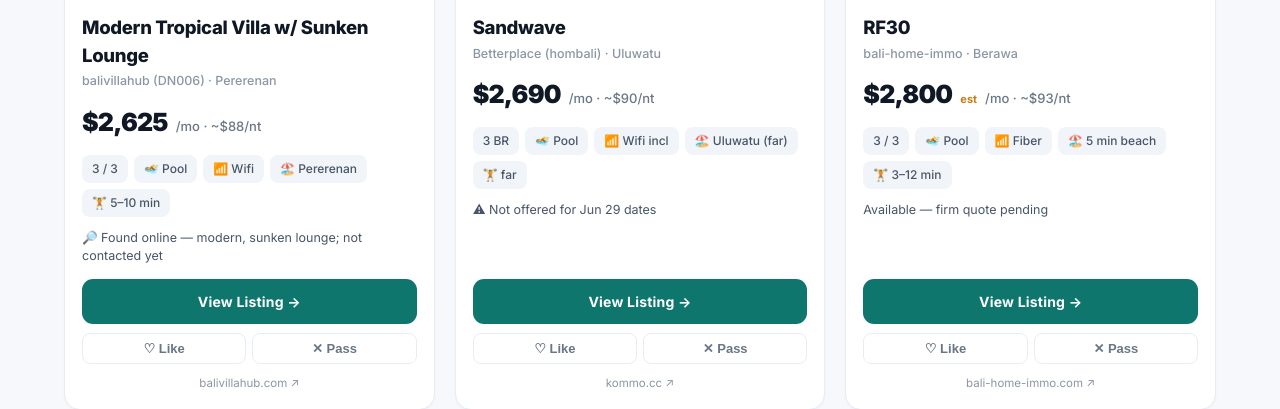
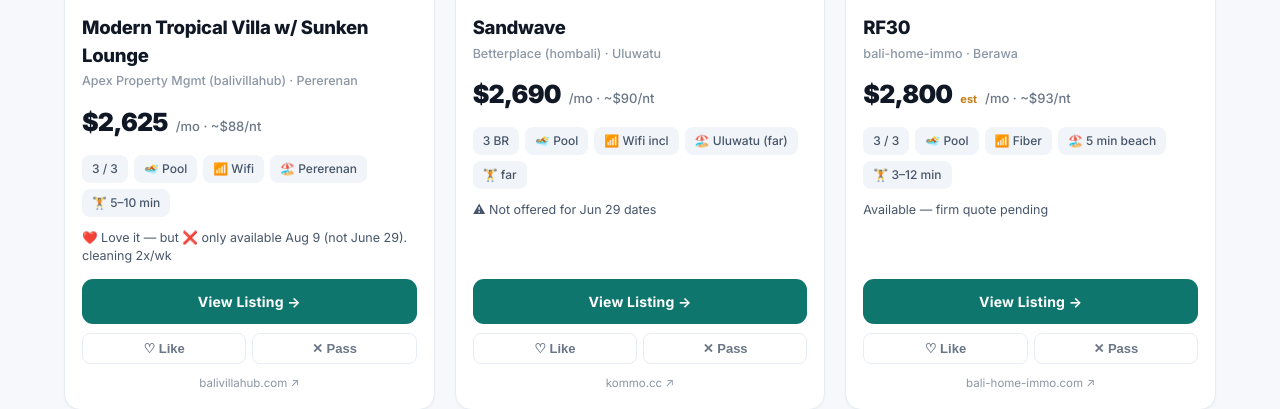
Before and after one commit to phillipan14/bali-villas, a plain HTML site: page index.html in a window 1280 px wide. Shown: the part 1788-2197 px from the top of the page. Drawn offline with Linux system fonts and the light colour scheme.

Commit message:
Sunken Lounge villa: only available Aug 9, not June 29 (Apex Property Mgmt)

```diff
--- a/index.html
+++ b/index.html
@@ -156,7 +156,7 @@ const V=[
  {n:"Babakan villa",ag:"Kibarer (Sari)",area:"Canggu",bb:"3 / 4",mo:3440,nt:115,net:"Wifi",beach:"Babakan, Canggu",gym:"3–12 min",avail:"Offered (Sari) — brand new, can visit",st:"replied",img:"https://www.villabalisale.com/uploads/images/property/2025-10-02-property-68de308ebb780.webp",url:"https://www.villabalisale.com/realestate-property/for-rent/villa/monthly/canggu/three-bedroom-villa-in-peaceful-canggu-yrj6293"},
  {n:"Villa Pertiwi",ag:"Bali Listings (Kania)",area:"Canggu",bb:"3 BR",mo:3125,nt:104,net:"Wifi",beach:"Canggu / Pererenan area",gym:"3–12 min",avail:"✓ Available (Kania) — Airbnb listing",st:"replied",url:"http://airbnb.com/h/villapertiwi"},
  {n:"Villa Rahu",ag:"Bali Listings (Kania)",area:"Canggu",bb:"3 BR",mo:4060,nt:135,net:"Wifi",beach:"Canggu / Pererenan area",gym:"3–12 min",avail:"✓ Available (Kania) — Airbnb listing",st:"replied",url:"http://airbnb.com/h/villa-rahu"},
- {n:"Modern Tropical Villa w/ Sunken Lounge",ag:"balivillahub (DN006)",area:"Pererenan",bb:"3 / 3",mo:2625,nt:88,net:"Wifi",beach:"Pererenan",gym:"5–10 min",avail:"🔎 Found online — modern, sunken lounge; not contacted yet",st:"pending",img:"https://d2m45uogmhoov.cloudfront.net/images/1779863478501-zo1mvh-1779863468636-WhatsApp%20Image%202026-05-25%20at%2011.30.50%20AM%20(17)-1600.webp",url:"https://balivillahub.com/en/property-details/pererenan/modern-tropical-villa-with-sunken-lounge-in-10694"},
+ {n:"Modern Tropical Villa w/ Sunken Lounge",ag:"Apex Property Mgmt (balivillahub)",area:"Pererenan",bb:"3 / 3",mo:2625,nt:88,net:"Wifi",beach:"Pererenan",gym:"5–10 min",avail:"❤️ Love it — but ❌ only available Aug 9 (not June 29). cleaning 2x/wk",st:"pending",img:"https://d2m45uogmhoov.cloudfront.net/images/1779863478501-zo1mvh-1779863468636-WhatsApp%20Image%202026-05-25%20at%2011.30.50%20AM%20(17)-1600.webp",url:"https://balivillahub.com/en/property-details/pererenan/modern-tropical-villa-with-sunken-lounge-in-10694"},
  {n:"Modern Villa Berawa (AF589)",ag:"balivillahub",area:"Berawa",bb:"3 / 3",mo:3250,nt:108,net:"Wifi",beach:"Berawa",gym:"3–12 min",avail:"🔎 Found online — built 2023, prime Berawa; not contacted",st:"pending",img:"https://d2m45uogmhoov.cloudfront.net/images/1767073907150-n7cjm1-1767073906175-AF589-ALAM%20DEWATA%20ESTATE-PROPERTY%20AGENT%20IN%20BALI%20(1)-529.webp",url:"https://balivillahub.com/en/property-details/canggu/3-bedroom-modern-villa-in-berawa-af589-6745"},
  {n:"SVARA Villa",ag:"balivillahub",area:"Canggu",bb:"3 / 4",mo:3125,nt:104,net:"Wifi",beach:"Canggu",gym:"3–12 min",avail:"🔎 Found online — contemporary, big garden; not contacted",st:"pending",img:"https://d2m45uogmhoov.cloudfront.net/images/1771485502588-n1ij5e-1771485494737-3-1920.webp",url:"https://www.balivillahub.com/en/property-details/canggu/svara-villa-3-bedroom-private-pool-big-garden-8216"},
  {n:"Modern 3BR w/ Rooftop Patio",ag:"balivillahub",area:"Canggu",bb:"3 / 3",mo:4500,nt:150,net:"Wifi",beach:"Canggu",gym:"3–12 min",avail:"🔎 Found online — rooftop + rice-paddy views; not contacted",st:"pending",img:"https://d2m45uogmhoov.cloudfront.net/1756199785549-3-1920.webp",url:"https://balivillahub.com/en/property-details/canggu/modern-3br-villa-w-rooftop-patio-and-private-pool-3392"},
```
